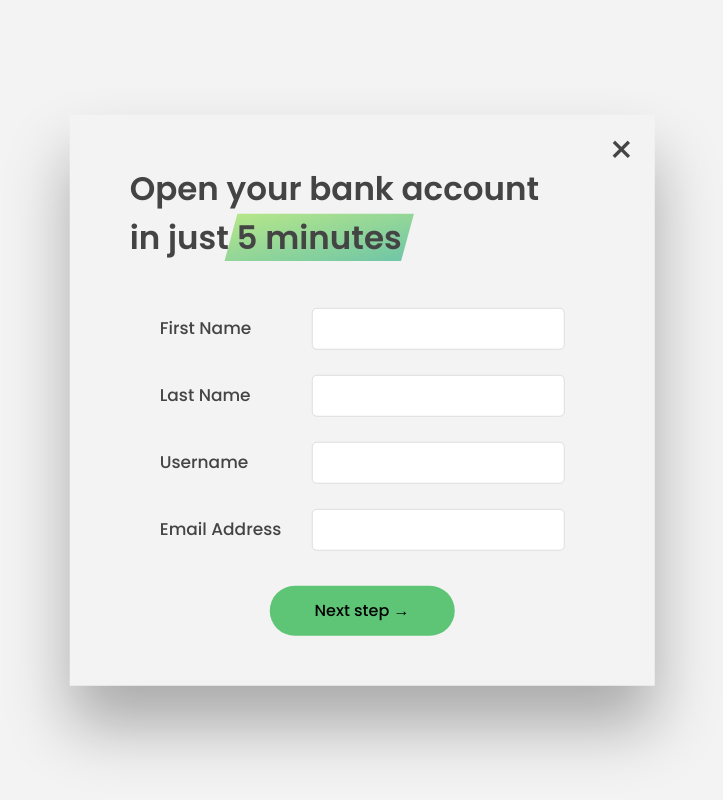
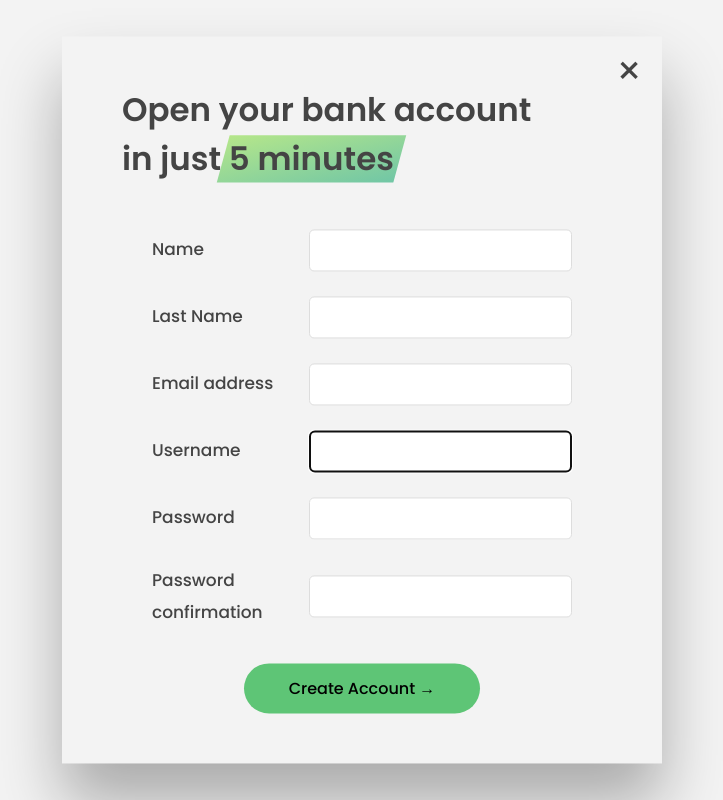
Before and after one commit to Ru960413/finance--Django-, a Django app: page /register/ in a window 1280 px wide. Shown: the whole page, without its empty margins (278-1001 px from the left). Run offline with Django 4.2, Linux system fonts and the light colour scheme.

Commit message:
make the form dynamic

```diff
--- a/users/templates/users/register.html
+++ b/users/templates/users/register.html
@@ -27,16 +27,11 @@
         Open your bank account <br />
         in just <span class="highlight">5 minutes</span>
       </h2>
-      <form class="modal__form">
-        <label>First Name</label>
-        <input type="text" />
-        <label>Last Name</label>
-        <input type="text" />
-        <label>Username</label>
-        <input type="text" />
-        <label>Email Address</label>
-        <input type="email" />
-        <button class="btn">Next step →</button>
+      <form method="POST" action="{% url 'register' %}" class="modal__form">
+        {% csrf_token %} {% for field in form %}
+        <label>{{ field.label }}</label>
+        {{ field }} {% endfor %}
+        <button class="btn" type="submit">Create Account →</button>
       </form>
     </div>
   </body>
```
